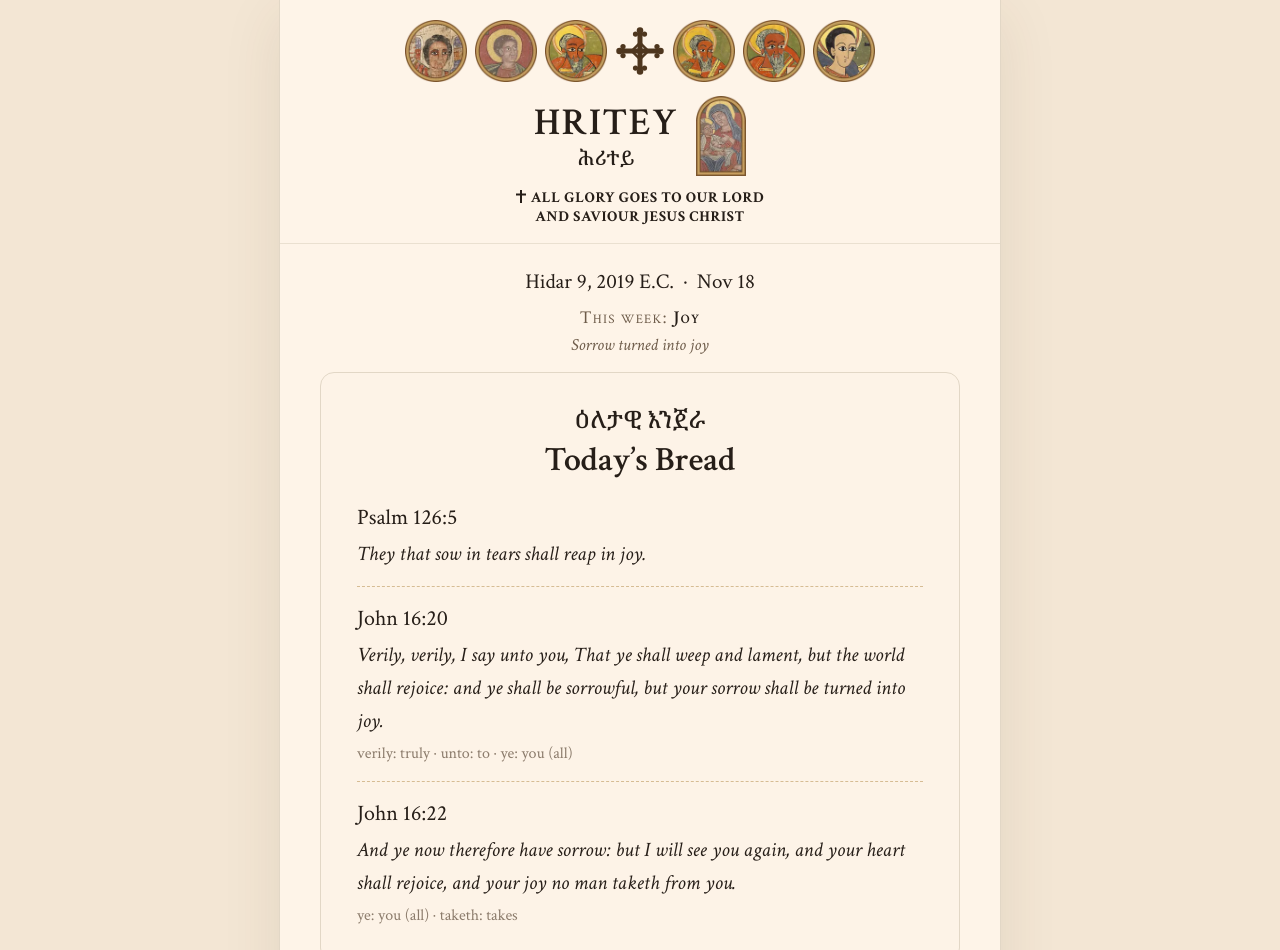
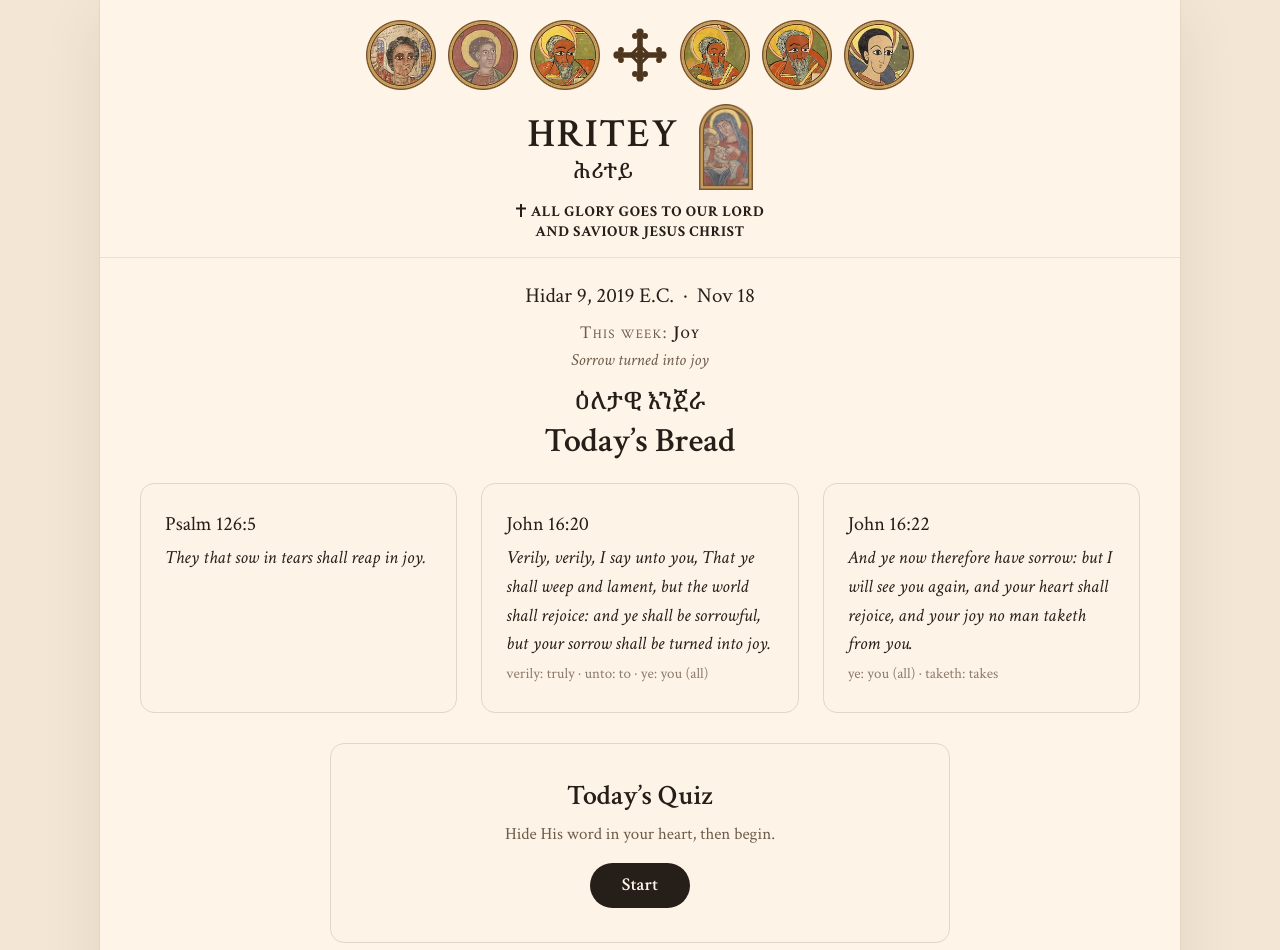
Before and after one commit to Hritey21/hritey-site, a plain HTML site: page index.html in a window 1280 px wide. Shown: the top 950 px of the page. Drawn offline with Linux system fonts and the light colour scheme; no server answers.

Commit message:
Lay out verses in a wide grid on tablet and desktop
Desktop and iPad landscape use a 1080px page with three verse
cards in a row. iPad portrait uses a 740px page with two cards
and the third centered below. The quiz stays a comfortable width
under the grid. Phone layout below 768px is unchanged.

```diff
--- a/assets/css/style.css
+++ b/assets/css/style.css
@@ -130,15 +130,15 @@ footer .tiny + .tiny{margin-top:6px}
   .page{box-shadow:0 0 0 1px var(--border),0 10px 40px rgba(78,54,30,.08)}
 }
 
-/* Tablet: widen the reading column; phone layout below 768px is unchanged */
+/* Tablet and up: typography and chrome. Phone layout below 768px is unchanged. */
 @media (min-width:768px){
-  .page{max-width:640px}
-  .site-header{padding:16px 22px 14px}
-  .saints{gap:8px;margin-bottom:14px}
-  .saints li{flex-basis:56px}
-  .saints img{max-width:56px}
-  .saints .cross{flex-basis:46px}
-  .saints .cross svg{max-width:46px}
+  .page{max-width:740px}
+  .site-header{padding:16px 28px 14px}
+  .saints{gap:10px;margin-bottom:14px}
+  .saints li{flex-basis:58px}
+  .saints img{max-width:58px}
+  .saints .cross{flex-basis:48px}
+  .saints .cross svg{max-width:48px}
   .brand{gap:18px}
   .wordmark .latin{font-size:34px}
   .wordmark .eth{font-size:19px}
@@ -148,16 +148,22 @@ footer .tiny + .tiny{margin-top:6px}
   .date{font-size:20px;margin:22px 0 18px}
   .theme{font-size:18px}
   .side{font-size:17px}
-  .bread,.quiz{padding:28px 28px 30px}
+  /* Verse cards sit in a grid; the outer bread wrapper drops its card chrome */
+  .bread{background:transparent;border:0;padding:0}
+  .quiz{padding:28px 28px 30px;max-width:620px;margin-left:auto;margin-right:auto}
   .bread-head{margin-bottom:22px}
   .bread-head .eth{font-size:22px}
   .bread-head .latin{font-size:32px}
-  .verse + .verse{margin-top:16px;padding-top:16px}
-  .verse .ref{font-size:21px}
-  .verse blockquote{font-size:19.5px}
-  .words{font-size:15.5px}
-  .commentary{font-size:17.5px}
-  .listen{font-size:16px;padding:6px 16px 7px 12px;min-height:38px}
+  .verses{display:grid;grid-template-columns:1fr 1fr;gap:22px 28px;align-items:stretch}
+  .verse{background:var(--card);border:1px solid var(--border);border-radius:14px;padding:22px 22px 24px}
+  .verse + .verse{border-top:1px solid var(--border);margin-top:0;padding-top:22px}
+  /* Third verse keeps the same card width and sits centered on the second row */
+  .verse:nth-child(3){grid-column:1 / -1;width:calc((100% - 28px) / 2);justify-self:center}
+  .verse .ref{font-size:20px}
+  .verse blockquote{font-size:18.5px}
+  .words{font-size:15px}
+  .commentary{font-size:17.5px;margin-top:22px;padding:18px 22px 0;border-top:0}
+  .listen{font-size:16px;padding:6px 16px 7px 12px;min-height:38px;margin-top:22px}
   .quiz h2{font-size:26px}
   .quiz .sub{font-size:17px}
   .btn{font-size:17px;padding:8px 28px 9px;min-height:40px}
@@ -175,26 +181,32 @@ footer .tiny + .tiny{margin-top:6px}
   .credits h1{font-size:32px}
 }
 
-/* Desktop: a comfortable reading width, not edge-to-edge */
+/* Desktop and iPad landscape: a wide page with three verse cards in a row */
 @media (min-width:1024px){
-  .page{max-width:720px;box-shadow:0 0 0 1px var(--border),0 16px 56px rgba(78,54,30,.1)}
-  .site-header{padding:20px 32px 16px}
-  .saints li{flex-basis:62px}
-  .saints img{max-width:62px}
-  .saints .cross{flex-basis:50px}
-  .saints .cross svg{max-width:50px}
-  .wordmark .latin{font-size:38px;letter-spacing:1.6px}
-  .wordmark .eth{font-size:20px}
-  .theotokos{width:50px}
+  .page{max-width:1080px;box-shadow:0 0 0 1px var(--border),0 16px 56px rgba(78,54,30,.1)}
+  .site-header{padding:20px 40px 16px}
+  .saints{gap:12px}
+  .saints li{flex-basis:70px}
+  .saints img{max-width:70px}
+  .saints .cross{flex-basis:56px}
+  .saints .cross svg{max-width:56px}
+  .brand{gap:20px}
+  .wordmark .latin{font-size:40px;letter-spacing:1.6px}
+  .wordmark .eth{font-size:21px}
+  .theotokos{width:54px}
   .glory{font-size:15px}
   main{padding:0 40px}
   .date{font-size:21px;margin:24px 0 20px}
-  .bread,.quiz{padding:32px 36px 34px}
+  .quiz{padding:32px 36px 34px}
   .bread-head .eth{font-size:24px}
   .bread-head .latin{font-size:34px}
-  .verse .ref{font-size:22px}
-  .verse blockquote{font-size:20.5px;line-height:1.6}
-  .words{font-size:16px}
+  .verses{grid-template-columns:1fr 1fr 1fr;gap:24px}
+  .verse{padding:26px 24px 28px}
+  .verse + .verse{border-top:1px solid var(--border);padding-top:26px}
+  .verse:nth-child(3){grid-column:auto;width:auto;justify-self:stretch}
+  .verse .ref{font-size:20px}
+  .verse blockquote{font-size:18.5px;line-height:1.55}
+  .words{font-size:15px}
   .commentary{font-size:18px}
   .quiz h2{font-size:28px}
   .q-text{font-size:22px}
@@ -202,7 +214,7 @@ footer .tiny + .tiny{margin-top:6px}
   .btn{font-size:18px;padding:9px 32px 10px;min-height:44px}
   .tagline{font-size:21px}
   footer{padding:56px 40px 48px}
-  .credits{padding:44px 40px 56px;font-size:19px}
+  .credits{padding:44px 40px 56px;font-size:19px;max-width:740px;margin-left:auto;margin-right:auto}
   .credits h1{font-size:34px}
 }
 
--- a/index.html
+++ b/index.html
@@ -21,7 +21,7 @@
 <link rel="apple-touch-icon" href="apple-touch-icon.png">
 <link rel="preload" href="assets/fonts/crimson-Regular.woff2" as="font" type="font/woff2" crossorigin>
 <link rel="preload" href="assets/fonts/crimson-Italic.woff2" as="font" type="font/woff2" crossorigin>
-<link rel="stylesheet" href="assets/css/style.css?v=resp1">
+<link rel="stylesheet" href="assets/css/style.css?v=wide1">
 </head>
 <body>
 <!-- Icon glyphs: Simple Icons (CC0-1.0, simpleicons.org). Crosses drawn for HRITEY. -->
```
